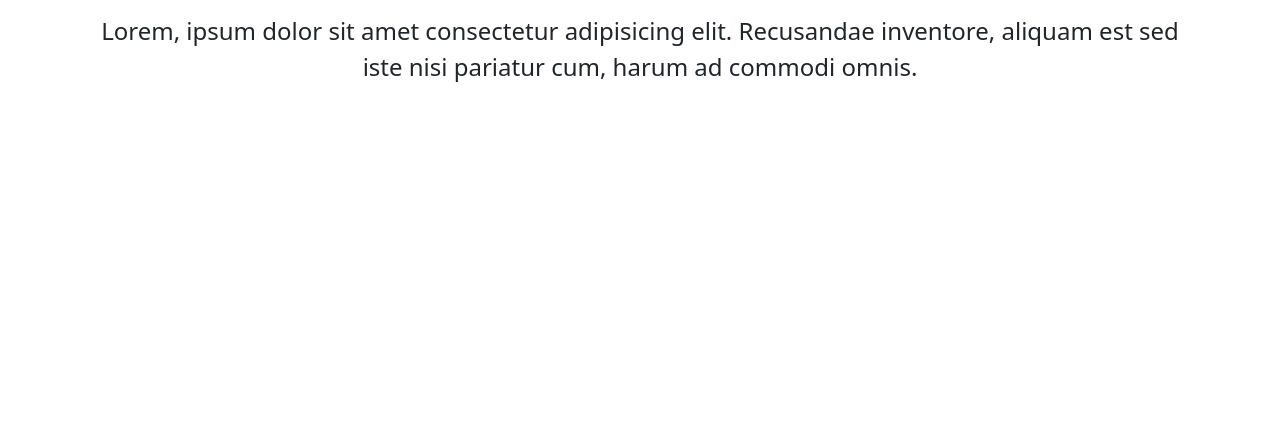
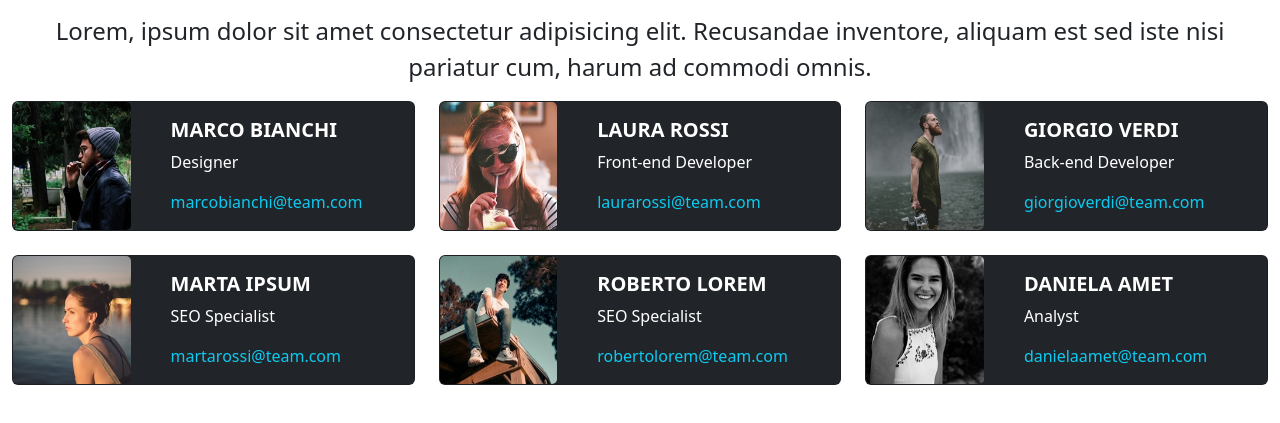
Before and after one commit to simoneputeo/js-our-team, a plain HTML site: page assets/index.html in a window 1280 px wide. Shown: the part 83-506 px from the top of the page. Drawn offline with nearby package versions, Linux system fonts and the light colour scheme.

Commit message:
cards done; todo: form

```diff
--- a/assets/index.html
+++ b/assets/index.html
@@ -14,10 +14,13 @@
     <script defer src="./script.js"></script>
 </head>
 <body>
-    <div class="container-lg">
+    <div class="container-fluid">
 <h2 class = "p-3 fs-1 fw-bold text-danger text-center">Meet our Team</h2>
 <p class = "mt-3 mb-3 fs-4 text-center">Lorem, ipsum dolor sit amet consectetur adipisicing elit. Recusandae inventore, aliquam est sed iste nisi pariatur cum, harum ad commodi omnis.</p>
+<div class="row d-flex justify-content-between g-4">
 
+
+</div>
 
 
     </div>
--- a/assets/script.js
+++ b/assets/script.js
@@ -3,36 +3,64 @@ const teamMembers = [
     name: "Marco Bianchi",
     role: "Designer",
     email: "marcobianchi@team.com",
-    img: "img/male1.png"
+    img: "./img/male1.png"
   },
   {
     name: "Laura Rossi",
     role: "Front-end Developer",
     email: "laurarossi@team.com",
-    img: "img/female1.png"
+    img: "./img/female1.png"
   },
   {
     name: "Giorgio Verdi",
     role: "Back-end Developer",
     email: "giorgioverdi@team.com",
-    img: "img/male2.png"
+    img: "./img/male2.png"
   },
   {
     name: "Marta Ipsum",
     role: "SEO Specialist",
     email: "martarossi@team.com",
-    img: "img/female2.png"
+    img: "./img/female2.png"
   },
   {
     name: "Roberto Lorem",
     role: "SEO Specialist",
     email: "robertolorem@team.com",
-    img: "img/male3.png"
+    img: "./img/male3.png"
   },
   {
     name: "Daniela Amet",
     role: "Analyst",
     email: "danielaamet@team.com",
-    img: "img/female3.png"
+    img: "./img/female3.png"
   }
 ];
+
+
+const row = document.querySelector(".row");
+row.innerHTML = "";
+
+teamMembers.forEach(member => {
+  const col = document.createElement("div");
+  col.className = "col-sm-12 col-md-6 col-xl-4";
+
+  col.innerHTML = `
+    <div class="card bg-dark text-white h-100">
+      <div class="row h-100">
+        <div class="col-4">
+          <img src="${member.img}" class="card-img h-100" alt="${member.name}">
+        </div>
+        <div class="col-8">
+          <div class="card-body">
+            <h5 class="card-title fw-bold text-uppercase">${member.name}</h5>
+            <p class="card-text">${member.role}</p>
+            <p class="card-text text-info">${member.email}</p>
+          </div>
+        </div>
+      </div>
+    </div>
+  `;
+
+  row.appendChild(col);
+});
```
